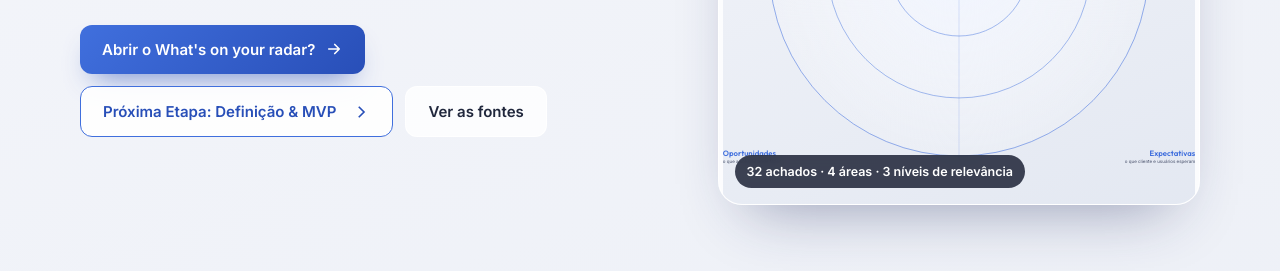
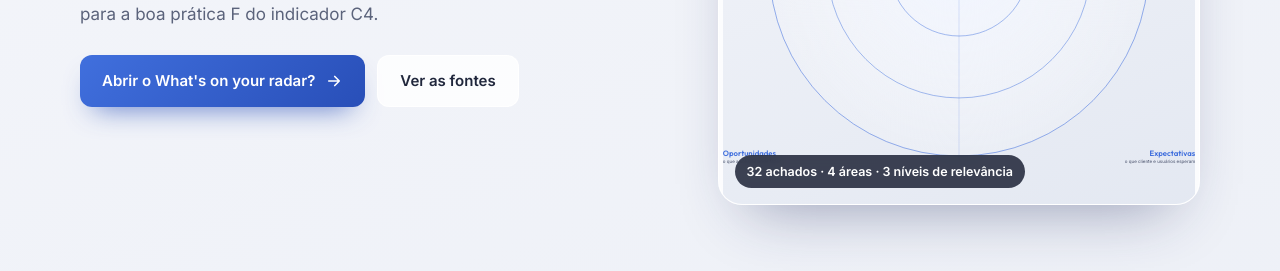
Before and after one commit to damaresgaia/mestrado-pe-diabetico, a plain HTML site: page etapas/02-imersao/index.html in a window 1280 px wide. Shown: the part 389-660 px from the top of the page. Drawn offline with Linux system fonts and the light colour scheme.

Commit message:
fix: remove botao de definicao da pagina de desk research

```diff
--- a/etapas/02-imersao/index.html
+++ b/etapas/02-imersao/index.html
@@ -146,10 +146,6 @@
           Abrir o What's on your radar?
           <svg viewBox="0 0 24 24" fill="none" stroke="currentColor" stroke-width="2.2" stroke-linecap="round" stroke-linejoin="round"><path d="M5 12h14M13 6l6 6-6 6"/></svg>
         </a>
-        <a class="btn btn-ghost" id="btn-definicao" href="../03-definicao/index.html" style="border-color: var(--line); color: var(--line-deep); background: rgba(255,255,255,0.9);">
-          Próxima Etapa: Definição & MVP
-          <svg viewBox="0 0 24 24" width="16" height="16" fill="none" stroke="currentColor" stroke-width="2.2" style="margin-left: 6px;"><path d="M9 5l7 7-7 7"/></svg>
-        </a>
         <a class="btn btn-ghost" id="btn-ver-fontes" href="#fontes">Ver as fontes</a>
       </div>
     </div>
```
